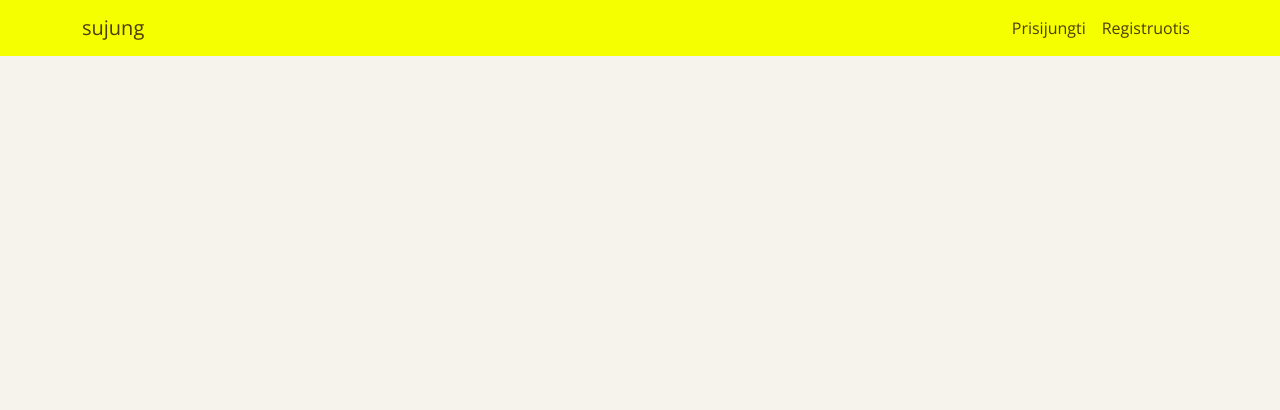
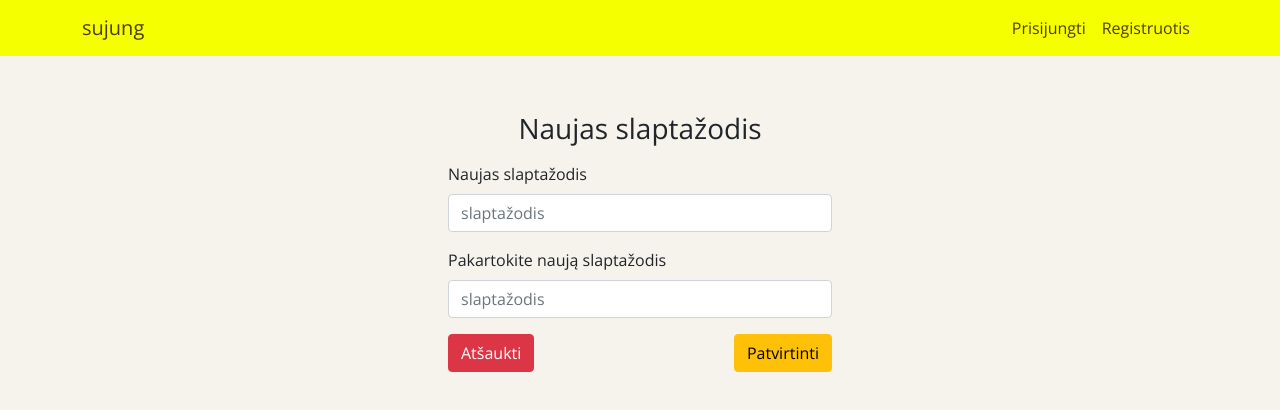
Before and after one commit to Castytis/sujung, a React (Create React App) app in the folder client/: page /resetpassword/1 in a window 1280 px wide. Shown: the top 410 px of the page. Built offline with nearby package versions, Linux system fonts and the light colour scheme; no server answers; the HTML template or start-up script is replaced by a standard one.

Commit message:
Setting up Reset Password Page

```diff
--- a/client/src/App.js
+++ b/client/src/App.js
@@ -25,6 +25,7 @@ import ParentsMeetings from './components/account/ParentsMeetings';
 import TeachersMeetingList from './components/teacher/teacherMeetings/TeachersMeetingList';
 import Notification from './components/layout/Notification';
 import ForgotPassword from './components/password/ForgotPassword';
+import ResetPassword from './components/password/ResetPassword';
 
 if (localStorage.token) {
   setAuthToken(localStorage.token);
@@ -64,6 +65,7 @@ const App = () => {
                 element={<TeachersMeetingList />}
               />
               <Route path='/forgotpassword' element={<ForgotPassword />} />
+              <Route path='/resetpassword/:token' element={<ResetPassword />} />
             </Routes>
           </Layout>
         </BrowserRouter>
--- a/client/src/components/password/ForgotPassword.jsx
+++ b/client/src/components/password/ForgotPassword.jsx
@@ -9,7 +9,7 @@ const Styles = styled.div`
   h6 {
     display: inline-block;
   }
-  max-width: 560px;
+  max-width: 480px;
   margin: auto;
 `;
 
--- a/client/src/components/password/ResetPassword.jsx
+++ b/client/src/components/password/ResetPassword.jsx
@@ -0,0 +1,65 @@
+import React, { useState } from 'react';
+import { Form, Button, Container, Row, Col } from 'react-bootstrap';
+import { useDispatch } from 'react-redux';
+import { Link, useNavigate } from 'react-router-dom';
+
+import styled from 'styled-components';
+
+const Styles = styled.div`
+  h6 {
+    display: inline-block;
+  }
+  max-width: 480px;
+  margin: auto;
+`;
+
+const CancelLink = styled(Link)`
+  text-decoration: none;
+  color: white;
+  &:hover {
+    color: black;
+  }
+`;
+
+const AcceptLink = styled(Link)`
+  text-decoration: none;
+  color: black;
+  &:hover {
+    color: white;
+  }
+`;
+
+const ResetPassword = () => {
+  const dispatch = useDispatch();
+
+  return (
+    <Styles>
+      <Container>
+        <Row>
+          <Col className='p-5'>
+            <h3 className='text-center p-2'>Naujas slaptažodis </h3>
+            <Form>
+              <Form.Group className='mb-3'>
+                <Form.Label>Naujas slaptažodis</Form.Label>
+                <Form.Control type='password' placeholder='slaptažodis' />
+              </Form.Group>
+              <Form.Group className='mb-3'>
+                <Form.Label>Pakartokite naują slaptažodis</Form.Label>
+                <Form.Control type='password' placeholder='slaptažodis' />
+              </Form.Group>
+
+              <Button variant='danger' className='float-start'>
+                <CancelLink to='../'>Atšaukti</CancelLink>
+              </Button>
+              <Button variant='warning' type='submit' className='float-end'>
+                <AcceptLink to='#'>Patvirtinti</AcceptLink>
+              </Button>
+            </Form>
+          </Col>
+        </Row>
+      </Container>
+    </Styles>
+  );
+};
+
+export default ResetPassword;
```
